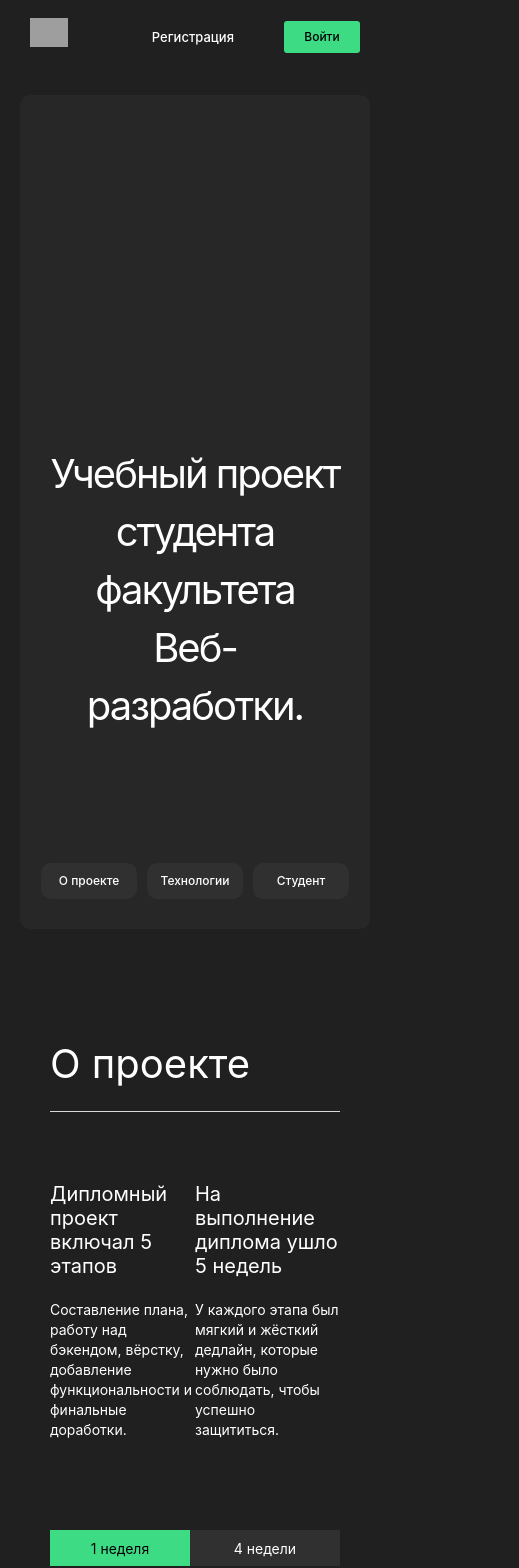
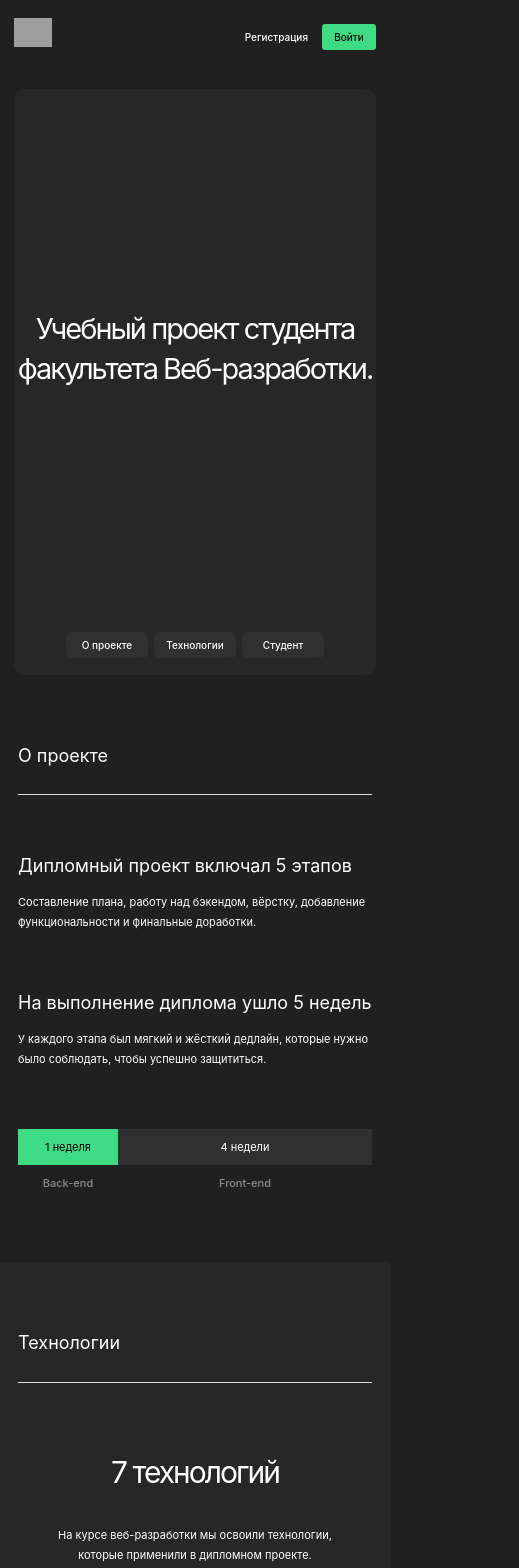
Before and after one commit to swearwolfie/movies-explorer-frontend, a React (Create React App) app in the folder frontend/: page / in a window 390 px wide. Shown: the top 1568 px of the page, 519 px wide, since content can reach past the window. Built offline with nearby package versions, Linux system fonts and the light colour scheme; grey boxes are pictures that could not be loaded.

Commit message:
feat: mp adapted for sadists who cant buy bigger phones

```diff
--- a/frontend/src/components/AboutMe/AboutMe.css
+++ b/frontend/src/components/AboutMe/AboutMe.css
@@ -116,3 +116,59 @@
     line-height: 18px;
 }
 }
+
+@media screen and (max-width: 670px) {
+  .aboutme {
+    margin: 0px 25px;
+  }
+  .aboutme__avatar {
+    width: 200px;
+    height: 250px;
+  }
+  .aboutme__info {
+    font-size: 11px;
+  }
+
+  .aboutme__column_info {
+    margin-right: 25px;
+  }
+
+  .aboutme__name {
+    font-size: 30px;
+    margin: 40px 0px 20px;
+  }
+
+  .aboutme__title {
+    margin: 70px 0px 28px;
+  }
+}
+
+@media screen and (max-width: 500px) {
+  .aboutme {
+    margin: 0px 14px;
+  }
+  .aboutme__container {
+    flex-direction: column-reverse;
+  }
+  .aboutme__avatar {
+    max-width: 100vh;
+    width: 100%;
+    height: 370px;
+    align-self: center;
+    margin-top: 60px;
+  }
+  .aboutme__column {
+    display: flex;
+    flex-direction: column;
+  }
+}
+
+@media screen and (max-width: 340px) {
+  .aboutme__avatar {
+    width: 292px;
+    height: 352px;
+  }
+  .aboutme__column_info {
+    margin: 0px;
+  }
+}
--- a/frontend/src/components/AboutProject/AboutProject.css
+++ b/frontend/src/components/AboutProject/AboutProject.css
@@ -22,6 +22,10 @@
 .about-project__column {
   max-width: 550px;
   width: 100%;
+}
+
+.about-project__column:first-of-type {
+  margin-right: 20px;
 }
 
 .about-project__column-title {
@@ -109,7 +113,6 @@
 
 @media screen and (max-width: 768px) {
   .about-project__title {
-    font-size: 40px;
     margin-top: 90px;
   }
 
@@ -129,3 +132,56 @@
     max-width: 140px;
   }
 }
+
+@media screen and (max-width: 670px) {
+  .about-project {
+    margin: 0px 24px;
+  }
+}
+
+@media screen and (max-width: 500px) {
+  .about-project__info {
+    flex-direction: column;
+  }
+  .about-project__column:first-of-type  {
+    margin: 0px;
+  }
+}
+
+@media screen and (max-width: 400px) {
+  .about-project {
+    margin: 0px 18px;
+  }
+
+  .about-project__title {
+    margin: 70px 0px 28px;
+    font-size: 18px;
+  }
+
+  .about-project__column-title {
+    margin: 60px 0px 0px;
+    font-size: 18px;
+  }
+
+  .about-project__column-data {
+    margin: 16px 0px 0px;
+    font-size: 11px;
+  }
+
+  .about-project__timelime {
+    margin: 60px 0px 70px;
+  }
+
+  .about-project__chrono_one {
+    max-width: 100px;
+  }
+
+  .about-project__timelime-data {
+    font-size: 11px;
+  }
+
+  .about-project__timelime-title {
+    font-size: 11px;
+    margin-top: 10px;
+  }
+}
--- a/frontend/src/components/Footer/Footer.css
+++ b/frontend/src/components/Footer/Footer.css
@@ -70,3 +70,36 @@
     margin: 0px 30px;
   }
 }
+
+@media screen and (max-width: 670px) {
+  .footer {
+    margin: 0px 24px;
+  }
+}
+
+@media screen and (max-width: 500px) {
+  .footer {
+    margin: 0px 10px;
+  }
+  .footer__container {
+    flex-direction: column-reverse;
+  }
+  .footer__links-container {
+    display: flex;
+    flex-direction: column;
+    align-self: center;
+    align-items: center;
+  }
+
+  .footer__link:first-of-type {
+    margin: 30px 0px 12px;
+  }
+
+  .footer__copyright {
+    align-self: center;
+  }
+  .footer__copyright {
+    margin: 30px 0px 20px;
+    color: #8B8B8B;
+  }
+}
--- a/frontend/src/components/Header/Header.css
+++ b/frontend/src/components/Header/Header.css
@@ -138,3 +138,28 @@
     transform: scale(1.05);
   }
 }
+
+@media screen and (max-width: 670px) {
+  .header {
+    margin: 0px 24px;
+  }
+
+  .header__link {
+    margin: 29px 14px 29px 0px;
+  }
+}
+
+@media screen and (max-width: 500px) {
+  .header {
+    margin: 0px 14px;
+  }
+  .header__signin {
+    width: 54px;
+    height: 26px;
+    font-size: 10px;
+    margin: 24px 0px;
+  }
+  .header__link {
+    font-size: 10px;
+  }
+}
--- a/frontend/src/components/NavTab/NavTab.css
+++ b/frontend/src/components/NavTab/NavTab.css
@@ -26,7 +26,7 @@
   margin: 0px;
 }
 
-.navtab__link{
+.navtab__link {
   color: #FFF;
   font-size: 12px;
   font-style: normal;
@@ -42,3 +42,22 @@
 .navtab__link:hover {
   opacity: 0.6;
 }
+
+@media screen and (max-width: 450px) {
+  .navtab {
+    bottom: 17px;
+  }
+  .navtab__section {
+    margin: 0px;
+  }
+  .navtab__list {
+    width: 82px;
+    height: 26px;
+    border-radius: 6px;
+    margin-right: 6px;
+  }
+
+  .navtab__link {
+    font-size: 10px;
+  }
+}
--- a/frontend/src/components/Portfolio/Portfolio.css
+++ b/frontend/src/components/Portfolio/Portfolio.css
@@ -67,3 +67,38 @@
     font-size: 28px;
   }
 }
+
+@media screen and (max-width: 670px) {
+  .portfolio {
+    margin: 0px 24px;
+  }
+}
+
+@media screen and (max-width: 500px) {
+  .portfolio__title {
+    margin: 70px 0px 20px;
+  }
+
+  .portfolio__description {
+    font-size: 24px;
+    line-height: 32px;
+  }
+
+  .portfolio__link {
+    width: 20px;
+    height: 40px;
+  }
+}
+
+@media screen and (max-width: 400px) {
+  .portfolio__description {
+    font-size: 18px;
+    line-height: 28px;
+  }
+
+  .portfolio__link {
+    width: 18px;
+    height: 28px;
+    margin-top: 20px;
+  }
+}
--- a/frontend/src/components/Promo/Promo.css
+++ b/frontend/src/components/Promo/Promo.css
@@ -36,3 +36,25 @@
     margin-top: 350px;
   }
 }
+
+@media screen and (max-width: 500px) {
+  .promo {
+    height: 586px;
+    margin-top: 14px;
+  }
+  .promo__title {
+    margin-top: 220px;
+    font-size: 35px;
+    line-height: 40px;
+  }
+}
+
+@media screen and (max-width: 400px) {
+  .promo {
+    margin: 14px 14px 0px;
+    padding: 0px;
+  }
+  .promo__title {
+    font-size: 29px;
+  }
+}
--- a/frontend/src/components/Promo/Promo.js
+++ b/frontend/src/components/Promo/Promo.js
@@ -5,8 +5,7 @@ import NavTab from '../NavTab/NavTab';
 function Promo() {
   return (
     <section className='promo'>
-      <h2 className='promo__title'>Учебный проект
-      студента факультета Веб-разработки.</h2>
+      <h2 className='promo__title'>Учебный проект студента факультета Веб-разработки.</h2>
       <NavTab />
     </section>
   )
--- a/frontend/src/components/Techs/Techs.css
+++ b/frontend/src/components/Techs/Techs.css
@@ -108,3 +108,40 @@
     font-size: 12px;
   }
 }
+
+@media screen and (max-width: 670px) {
+  .techs__section {
+    display: grid;
+    grid-template-columns: repeat(3, minmax(85px, 1fr));
+    gap: 10px;
+  }
+  .techs__list {
+    margin: 0px;
+  }
+  .techs__btm {
+    margin: 0px 18px 60px;
+  }
+  .techs__title {
+    margin: 70px 18px 28px;
+  }
+}
+
+@media screen and (max-width: 500px) {
+  .techs__section {
+    grid-template-columns: repeat(2, minmax(85px, 1fr));
+    margin: 0px 0px 70px;
+  }
+
+  .techs__title {
+    font-size: 18px;
+  }
+
+  .techs__subtitle {
+    font-size: 30px;
+  }
+  .techs__info {
+    padding: 0px 40px;
+    font-size: 11px;
+    margin: 24px 0px 50px;
+  }
+}
```
